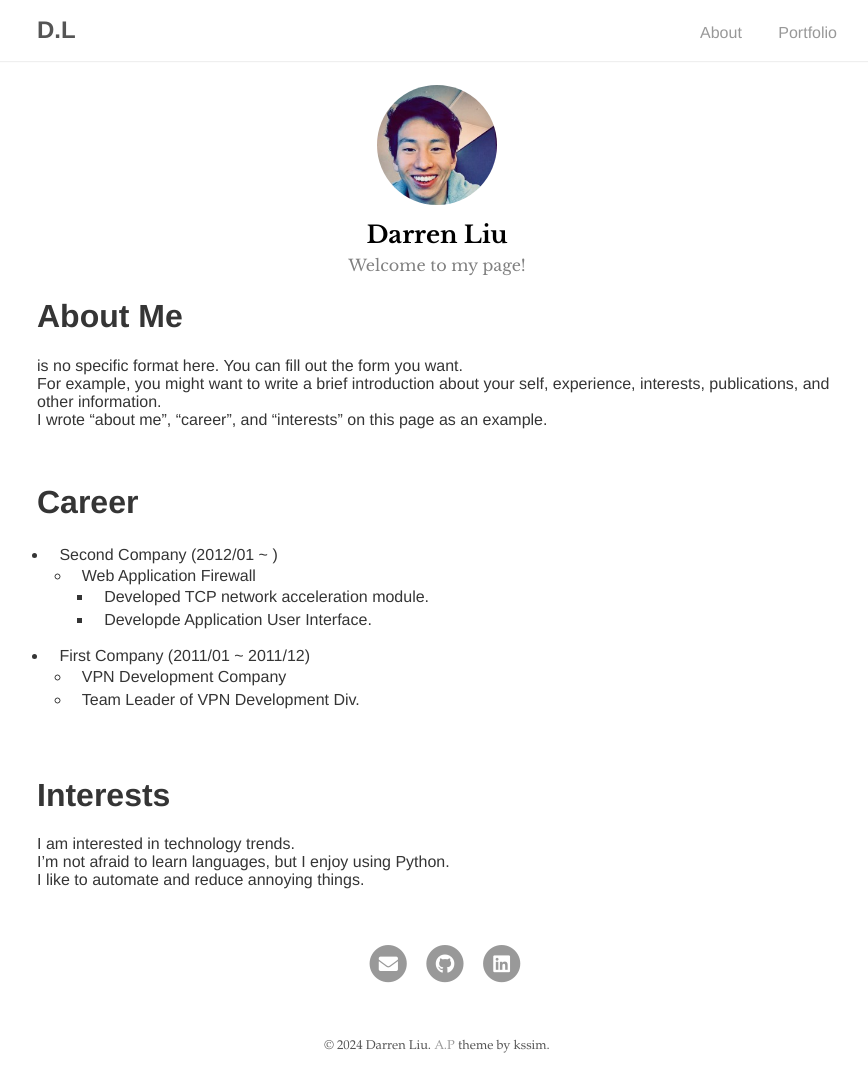
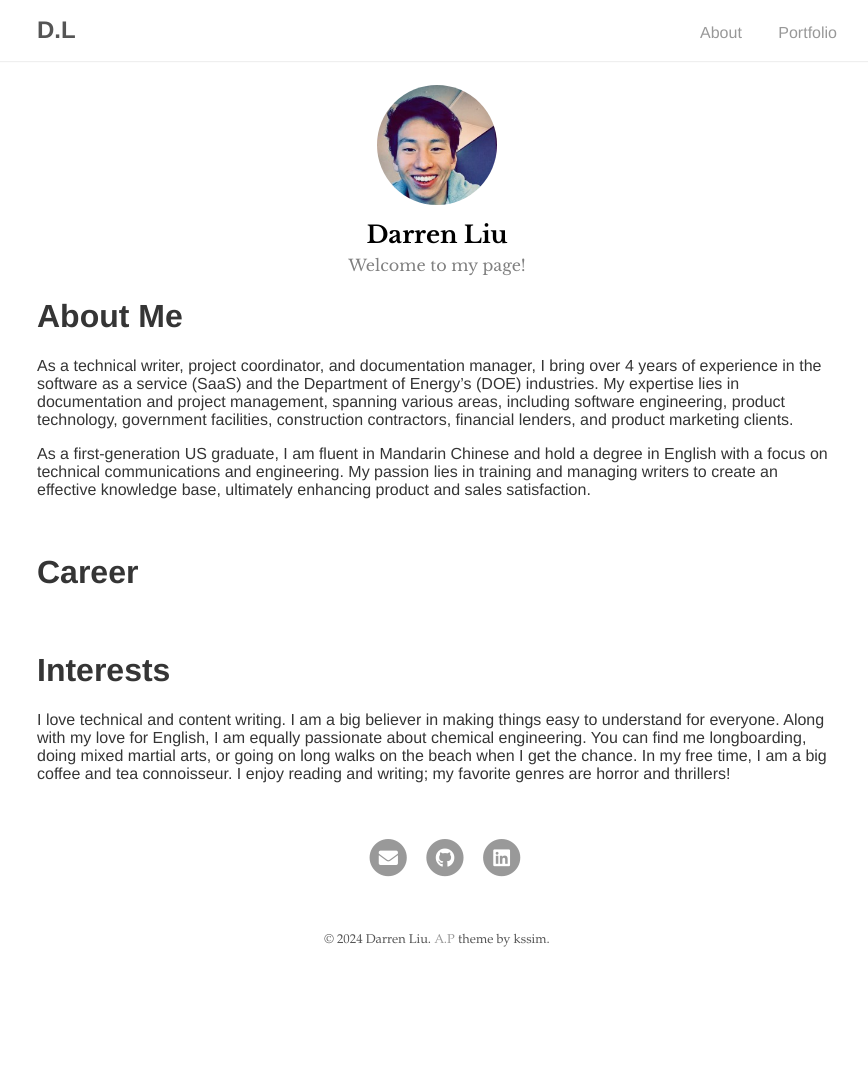
Before and after one commit to moekewlkatz/coffeeandteatime, a Jekyll site: the page built from index.md, in a window 1280 px wide. Shown: the whole page, without its empty margins (203-1071 px from the left). Built offline with Jekyll 4.4.1, drawn with Linux system fonts in a browser that asks for light colours; our own code applies the rules of GitHub Pages for plain Markdown files; after the commit the page ends 983 px from its top, so only the background shows below that.

Commit message:
Update index.md (#3)

```diff
--- a/index.md
+++ b/index.md
@@ -3,24 +3,20 @@ layout: about
 ---
 
 # About Me
- is no specific format here. You can fill out the form you want.
-For example, you might want to write a brief introduction about your self, experience, interests, publications, and other information.
-I wrote "about me", "career", and "interests" on this page as an example.
+As a technical writer, project coordinator, and documentation manager, I bring over 4 years of experience in the software as a service (SaaS) and the Department of Energy's (DOE) industries. My expertise lies in documentation and project management, spanning various areas, including software engineering, product technology, government facilities, construction contractors, financial lenders, and product marketing clients.
+
+As a first-generation US graduate, I am fluent in Mandarin Chinese and hold a degree in English with a focus on technical communications and engineering. My passion lies in training and managing writers to create an effective knowledge base, ultimately enhancing product and sales satisfaction.
 
 <br/>
 
 # Career
-* Second Company (2012/01 ~ )
-  * Web Application Firewall
-    * Developed TCP network acceleration module.
-    * Developde Application User Interface.
-* First Company (2011/01 ~ 2011/12)
-  * VPN Development Company
-  * Team Leader of VPN Development Div.
+
 
 <br/>
 
 # Interests
-I am interested in technology trends.
-I'm not afraid to learn languages, but I enjoy using Python.
-I like to automate and reduce annoying things.
+I love technical and content writing.
+I am a big believer in making things easy to understand for everyone.
+Along with my love for English, I am equally passionate about chemical engineering.
+You can find me longboarding, doing mixed martial arts, or going on long walks on the beach when I get the chance.
+In my free time, I am a big coffee and tea connoisseur. I enjoy reading and writing; my favorite genres are horror and thrillers!
```
